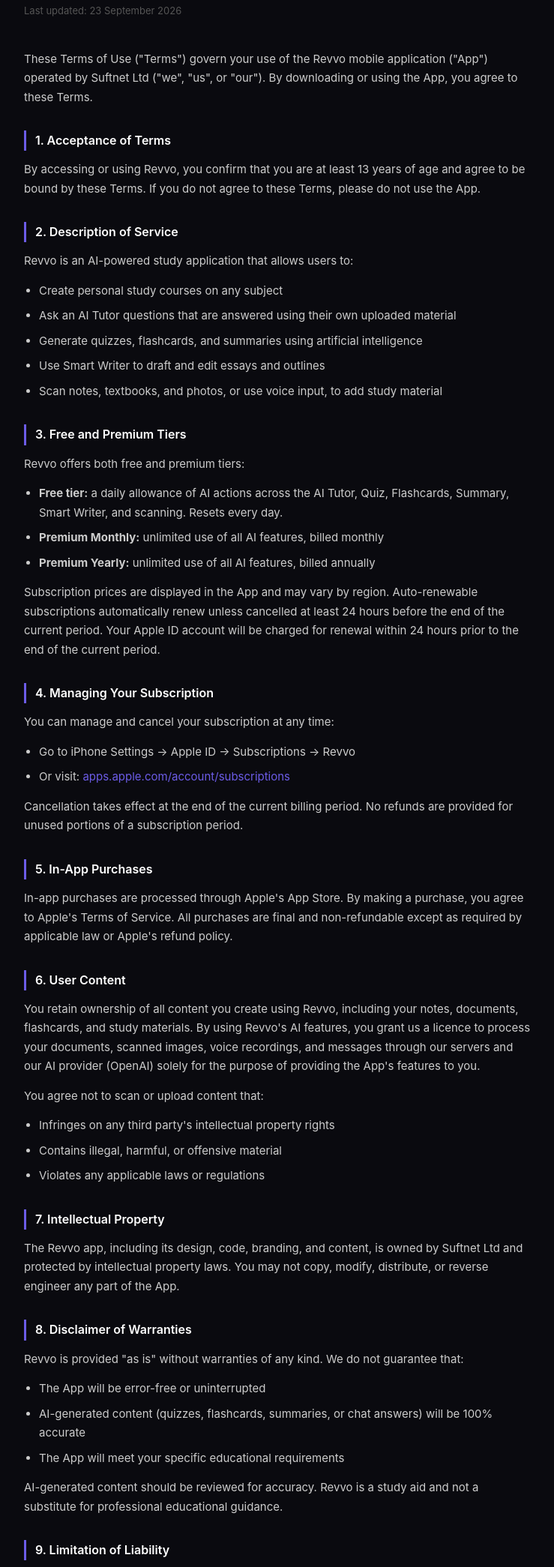
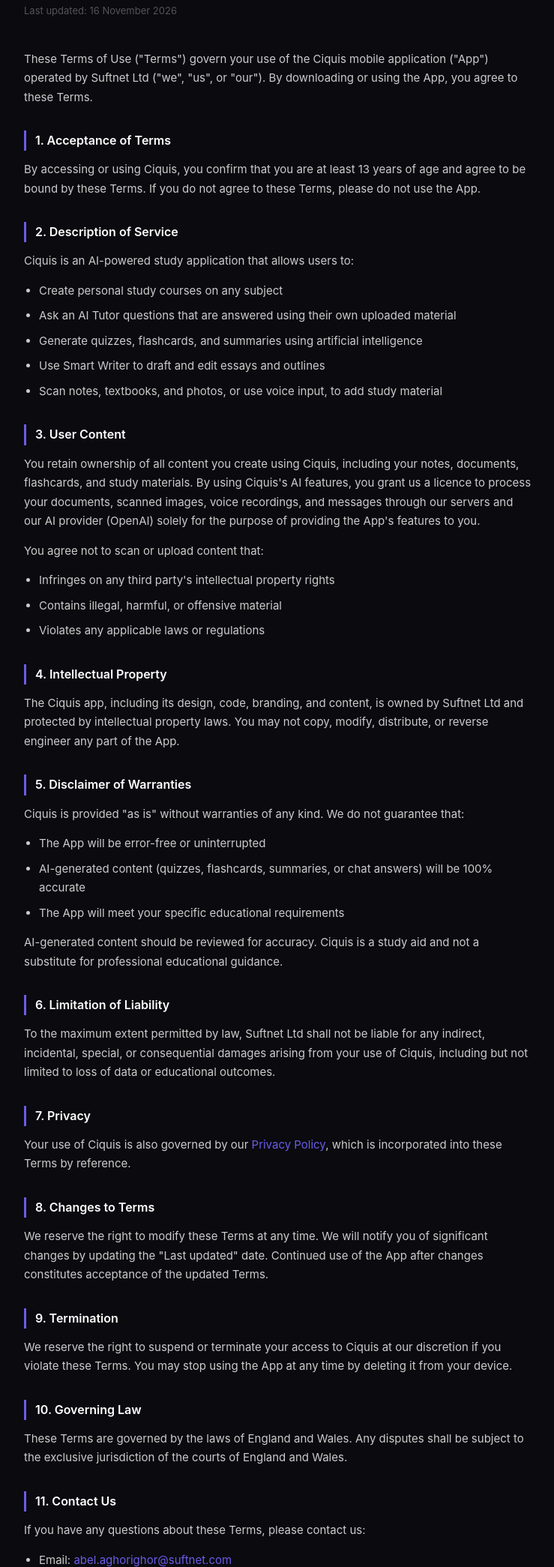
Before and after one commit to suftnetrepo/revvo-ios, a plain HTML site: page docs/terms.html in a window 1280 px wide. Shown: the part 203-2293 px from the top of the page at 75% size, without its empty margins (268-1007 px from the left). Drawn offline with Linux system fonts and the light colour scheme.

Commit message:
chore: rename app from Revvo to Ciquis
Co-Authored-By: Claude Sonnet 5.5 <noreply@anthropic.com>

```diff
--- a/docs/terms.html
+++ b/docs/terms.html
@@ -3,7 +3,7 @@
 <head>
     <meta charset="UTF-8">
     <meta name="viewport" content="width=device-width, initial-scale=1.0">
-    <title>Revvo – Terms of Use</title>
+    <title>Ciquis – Terms of Use</title>
     <style>
         * { margin: 0; padding: 0; box-sizing: border-box; }
         body {
@@ -61,19 +61,19 @@
 </head>
 <body>
     <div class="container">
-        <div class="logo">Revvo<span>.</span></div>
+        <div class="logo">Ciquis<span>.</span></div>
         <div class="subtitle">AI-powered study app by Suftnet Ltd</div>
 
         <h1>Terms of Use</h1>
-        <div class="updated">Last updated: 23 September 2026</div>
+        <div class="updated">Last updated: 16 November 2026</div>
 
-        <p>These Terms of Use ("Terms") govern your use of the Revvo mobile application ("App") operated by Suftnet Ltd ("we", "us", or "our"). By downloading or using the App, you agree to these Terms.</p>
+        <p>These Terms of Use ("Terms") govern your use of the Ciquis mobile application ("App") operated by Suftnet Ltd ("we", "us", or "our"). By downloading or using the App, you agree to these Terms.</p>
 
         <h2>1. Acceptance of Terms</h2>
-        <p>By accessing or using Revvo, you confirm that you are at least 13 years of age and agree to be bound by these Terms. If you do not agree to these Terms, please do not use the App.</p>
+        <p>By accessing or using Ciquis, you confirm that you are at least 13 years of age and agree to be bound by these Terms. If you do not agree to these Terms, please do not use the App.</p>
 
         <h2>2. Description of Service</h2>
-        <p>Revvo is an AI-powered study application that allows users to:</p>
+        <p>Ciquis is an AI-powered study application that allows users to:</p>
         <ul>
             <li>Create personal study courses on any subject</li>
             <li>Ask an AI Tutor questions that are answered using their own uploaded material</li>
@@ -82,28 +82,8 @@
             <li>Scan notes, textbooks, and photos, or use voice input, to add study material</li>
         </ul>
 
-        <h2>3. Free and Premium Tiers</h2>
-        <p>Revvo offers both free and premium tiers:</p>
-        <ul>
-            <li><strong>Free tier:</strong> a daily allowance of AI actions across the AI Tutor, Quiz, Flashcards, Summary, Smart Writer, and scanning. Resets every day.</li>
-            <li><strong>Premium Monthly:</strong> unlimited use of all AI features, billed monthly</li>
-            <li><strong>Premium Yearly:</strong> unlimited use of all AI features, billed annually</li>
-        </ul>
-        <p>Subscription prices are displayed in the App and may vary by region. Auto-renewable subscriptions automatically renew unless cancelled at least 24 hours before the end of the current period. Your Apple ID account will be charged for renewal within 24 hours prior to the end of the current period.</p>
-
-        <h2>4. Managing Your Subscription</h2>
-        <p>You can manage and cancel your subscription at any time:</p>
-        <ul>
-            <li>Go to iPhone Settings → Apple ID → Subscriptions → Revvo</li>
-            <li>Or visit: <a href="https://apps.apple.com/account/subscriptions">apps.apple.com/account/subscriptions</a></li>
-        </ul>
-        <p>Cancellation takes effect at the end of the current billing period. No refunds are provided for unused portions of a subscription period.</p>
-
-        <h2>5. In-App Purchases</h2>
-        <p>In-app purchases are processed through Apple's App Store. By making a purchase, you agree to Apple's Terms of Service. All purchases are final and non-refundable except as required by applicable law or Apple's refund policy.</p>
-
-        <h2>6. User Content</h2>
-        <p>You retain ownership of all content you create using Revvo, including your notes, documents, flashcards, and study materials. By using Revvo's AI features, you grant us a licence to process your documents, scanned images, voice recordings, and messages through our servers and our AI provider (OpenAI) solely for the purpose of providing the App's features to you.</p>
+        <h2>3. User Content</h2>
+        <p>You retain ownership of all content you create using Ciquis, including your notes, documents, flashcards, and study materials. By using Ciquis's AI features, you grant us a licence to process your documents, scanned images, voice recordings, and messages through our servers and our AI provider (OpenAI) solely for the purpose of providing the App's features to you.</p>
         <p>You agree not to scan or upload content that:</p>
         <ul>
             <li>Infringes on any third party's intellectual property rights</li>
@@ -111,34 +91,34 @@
             <li>Violates any applicable laws or regulations</li>
         </ul>
 
-        <h2>7. Intellectual Property</h2>
-        <p>The Revvo app, including its design, code, branding, and content, is owned by Suftnet Ltd and protected by intellectual property laws. You may not copy, modify, distribute, or reverse engineer any part of the App.</p>
+        <h2>4. Intellectual Property</h2>
+        <p>The Ciquis app, including its design, code, branding, and content, is owned by Suftnet Ltd and protected by intellectual property laws. You may not copy, modify, distribute, or reverse engineer any part of the App.</p>
 
-        <h2>8. Disclaimer of Warranties</h2>
-        <p>Revvo is provided "as is" without warranties of any kind. We do not guarantee that:</p>
+        <h2>5. Disclaimer of Warranties</h2>
+        <p>Ciquis is provided "as is" without warranties of any kind. We do not guarantee that:</p>
         <ul>
             <li>The App will be error-free or uninterrupted</li>
             <li>AI-generated content (quizzes, flashcards, summaries, or chat answers) will be 100% accurate</li>
             <li>The App will meet your specific educational requirements</li>
         </ul>
-        <p>AI-generated content should be reviewed for accuracy. Revvo is a study aid and not a substitute for professional educational guidance.</p>
+        <p>AI-generated content should be reviewed for accuracy. Ciquis is a study aid and not a substitute for professional educational guidance.</p>
 
-        <h2>9. Limitation of Liability</h2>
-        <p>To the maximum extent permitted by law, Suftnet Ltd shall not be liable for any indirect, incidental, special, or consequential damages arising from your use of Revvo, including but not limited to loss of data or educational outcomes.</p>
+        <h2>6. Limitation of Liability</h2>
+        <p>To the maximum extent permitted by law, Suftnet Ltd shall not be liable for any indirect, incidental, special, or consequential damages arising from your use of Ciquis, including but not limited to loss of data or educational outcomes.</p>
 
-        <h2>10. Privacy</h2>
-        <p>Your use of Revvo is also governed by our <a href="index.html">Privacy Policy</a>, which is incorporated into these Terms by reference.</p>
+        <h2>7. Privacy</h2>
+        <p>Your use of Ciquis is also governed by our <a href="index.html">Privacy Policy</a>, which is incorporated into these Terms by reference.</p>
 
-        <h2>11. Changes to Terms</h2>
+        <h2>8. Changes to Terms</h2>
         <p>We reserve the right to modify these Terms at any time. We will notify you of significant changes by updating the "Last updated" date. Continued use of the App after changes constitutes acceptance of the updated Terms.</p>
 
-        <h2>12. Termination</h2>
-        <p>We reserve the right to suspend or terminate your access to Revvo at our discretion if you violate these Terms. You may stop using the App at any time by deleting it from your device.</p>
+        <h2>9. Termination</h2>
+        <p>We reserve the right to suspend or terminate your access to Ciquis at our discretion if you violate these Terms. You may stop using the App at any time by deleting it from your device.</p>
 
-        <h2>13. Governing Law</h2>
+        <h2>10. Governing Law</h2>
         <p>These Terms are governed by the laws of England and Wales. Any disputes shall be subject to the exclusive jurisdiction of the courts of England and Wales.</p>
 
-        <h2>14. Contact Us</h2>
+        <h2>11. Contact Us</h2>
         <p>If you have any questions about these Terms, please contact us:</p>
         <ul>
             <li>Email: <a href="mailto:abel.aghorighor@suftnet.com">abel.aghorighor@suftnet.com</a></li>
```
Also changed, not shown: docs/delete-account.html (+7 -10 lines), docs/index.html (+9 -9 lines), docs/support.html (+4 -19 lines).
